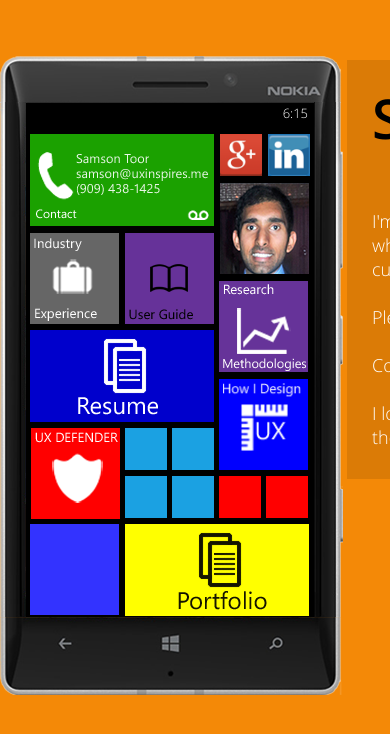
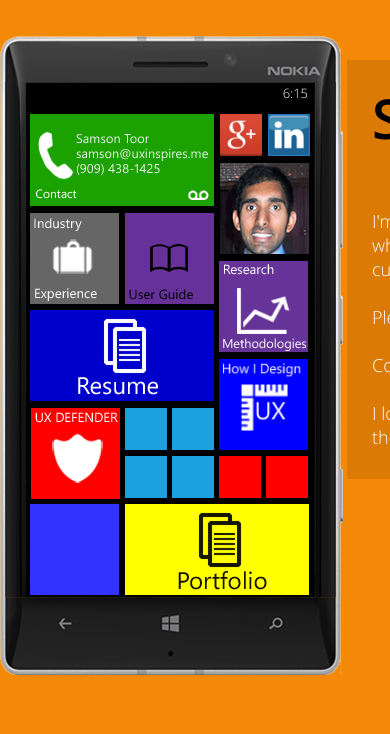
Before and after one commit to uxinspiresme/uxinspiresme.github.io, a plain HTML site: page index.html in a window 390 px wide. Shown: the top 734 px of the page. Drawn offline with Linux system fonts and the light colour scheme.

Commit message:
-append.viewport.mobile
mobile resize phone width

```diff
--- a/index.css
+++ b/index.css
@@ -17,13 +17,13 @@ body {
 }
 
 #wp8 { height: 690px; width: 520px; }
-#frame { height: 690px; position: relative; width: 500px; left: -20px;}
+#frame { height: 690px; position: relative; width: 500px; }
 #frame .top {
 	background: url('frame-top.png') no-repeat scroll 0% 0% transparent;
 	cursor: move;
 	height: 60px;
-	top: 6px;
-	left: 20px;
+	top: -14px;
+	left: 0px;
 	position: absolute;
 	width: 500px;
 	z-index: 5;
@@ -31,29 +31,29 @@ body {
 #frame .left {
 	background: url('frame-left.png') no-repeat scroll 0% 0% transparent; cursor: move;
 	height: 867px;
-	left: 20px;
+	left: 0px;
 	position: absolute;
-	top: 52px;
+	top: 32px;
 	width: 32px;
 	z-index: 5;
 }
 #frame .right {
 	background: url('frame-right.png') no-repeat scroll 0% 0% transparent; cursor: move;
 	height: 867px;
-	left: 334px;
+	left: 314px;
 	position: absolute;
-	top: 52px;
+	top: 32px;
 	width: 32px;
 	z-index: 5;
 }
 #frame .bottom {
 	background: url('frame-bottom.png') no-repeat scroll 0% 0% transparent; cursor: move;
-	bottom: -78px;
+	bottom: -58px;
 	height: 201px;
 	position: absolute;
 	width: 500px;
 	z-index: 5;
-	left: 20px;
+	left: 0px;
 }
 
 
@@ -62,7 +62,7 @@ body {
 #title .name span {  font-weight: bold; color: black;  }
 #title .steps {text-align: center ; font-size: 25px; margin: 0px 15px 0px 0px; color: black; }
 #title .aboutme { font-size: 18px; margin: 20px 20px 30px 25px; color: white; }
-#content { background: none repeat scroll 0% 0% rgb(0, 0, 0); height: 515px; left: 26px; overflow-y: hidden; position: absolute; top: 52px; }
+#content { background: none repeat scroll 0% 0% rgb(0, 0, 0); height: 515px; left: 26px; overflow-y: hidden; position: absolute; top: 32px; }
 #viewport { height: 515px; position: relative; width: 288px; }
 #content .window-size {
 	float: left;
@@ -220,7 +220,7 @@ body {
 	cursor: pointer;
 	float: left;
 	margin: 4px 4px 4px 4px;
-	height: 92px;
+	height: 91px;
 	width: 184px;
 }
 
@@ -233,7 +233,7 @@ body {
 	cursor: pointer;
 	float: left;
 	margin: 4px 4px 4px 4px;
-	height: 92px;
+	height: 91px;
 	width: 184px;
 }
 
--- a/index.html
+++ b/index.html
@@ -91,32 +91,9 @@
 
                            <a href="comprehensiveportfolio.pdf" target="_blank">
                            <li class="box-large3"></li></a>
-
-
-
 					</ul>
-					<ul class="lists ui-sortable">
-						<li class="list map"><div></div>
-						<span>Map</span></li>
-						<li class="list gallery"><div></div><span>Gallery</span></li>
-						<li class="list settings"><div></div><span>Settings</span></li>
-					</ul>
-				</div>
-
-
-				</div>
-
-
-						<a indepth="true" class="linkedin" target="_top" title="LinkedIn" href="http://www.linkedin.com/in/samsontoor"><span>LinkedIn</span></a>
-
-
 					</div>
 				</div>
-
-
-									<div class="dates"></div>
-								</li>
-
 							</ul>
 						</div>
 
```
